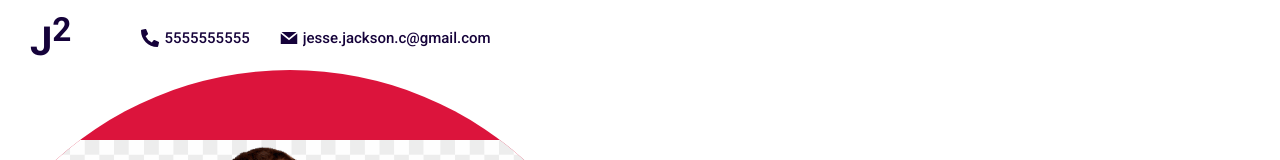
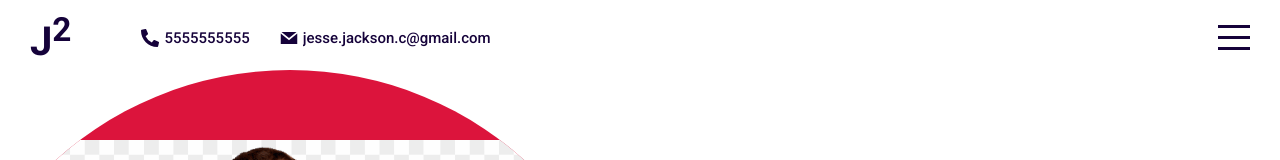
Before and after one commit to JesseJ713/template-portfolio, a React (Create React App) app: page / in a window 1280 px wide. Shown: the top 160 px of the page. Built offline with nearby package versions, Linux system fonts and the light colour scheme.

Commit message:
Properly styled top navigation bar and corrected styling hierarchy

```diff
--- a/src/components/topbar/topbar.scss
+++ b/src/components/topbar/topbar.scss
@@ -15,11 +15,18 @@
         display: flex;
         align-items: center;
         justify-content: space-between;
-    }
 
         .left {
             display: flex;
             align-items: center;
+
+            .logo {
+                font-size: 40px;
+                font-weight: 700;
+                text-decoration: none;
+                color: inherit;
+                margin-right: 40px;
+            }
 
             .itemContainer {
                 display: flex;
@@ -40,13 +47,6 @@
                     font-weight: 500;
                 }
             }
-
-        .logo {
-            font-size: 40px;
-            font-weight: 700;
-            text-decoration: none;
-            color: inherit;
-            margin-right: 40px;
         }
 
         .right {
@@ -56,17 +56,15 @@
                 display: flex;
                 flex-direction: column;
                 justify-content: space-between;
-
-                @include mobile {
-                    padding: 0px 0px 5px 0px;
-                }
+                cursor: pointer;
 
                 span {
                     width: 100%;
                     height: 3px;
                     background-color: $mainColor;
                     transform-origin: left;
-                    transition: all 1s ease;
+                    transition: all 2s ease;
+                }
             }
         }
     }
@@ -81,9 +79,11 @@
                     background-color: white;
                     transform: rotate(45deg);
                 }
+
                 &:nth-child(2) {
                     opacity: 0;
                 }
+
                 &:last-child {
                     background-color: white;
                     transform: rotate(-45deg);
@@ -92,4 +92,3 @@
         }
     }
 }
-}
```
Lines whose indentation alone changed are shown as unchanged.
